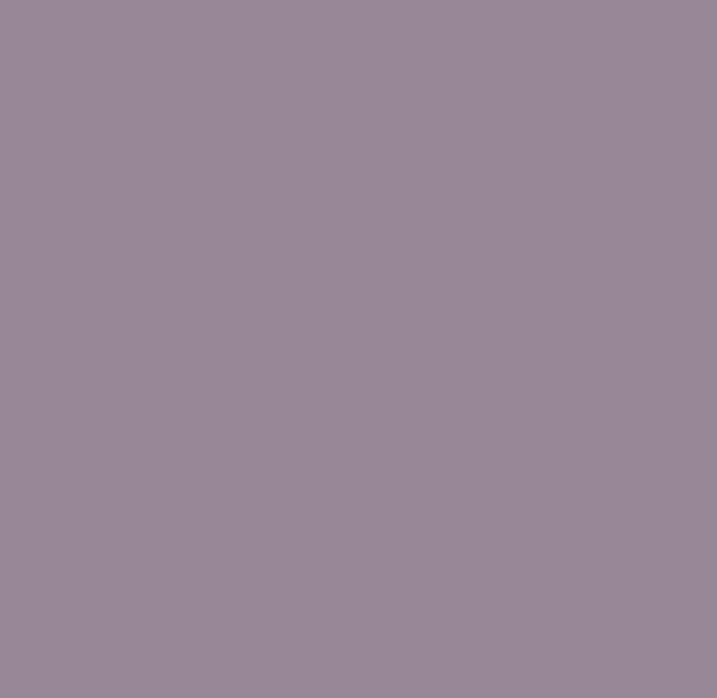
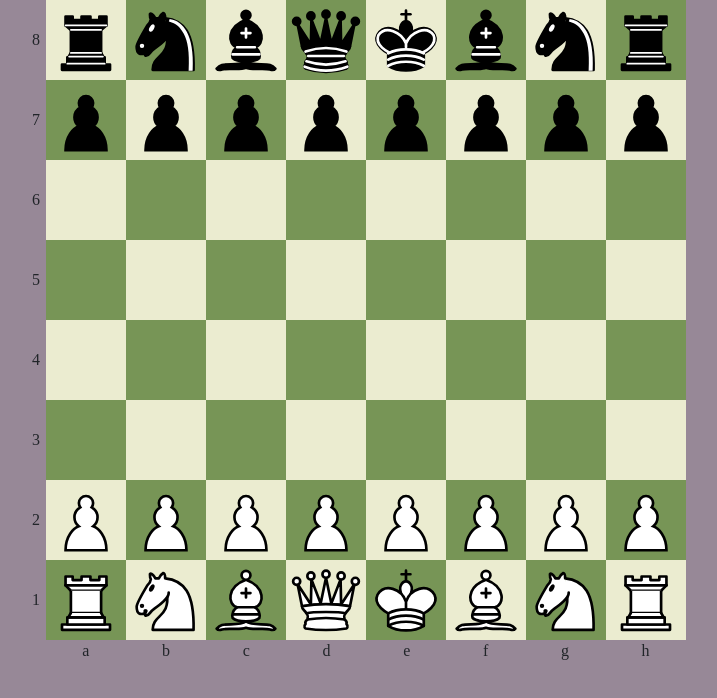
Before and after one commit to vewe7/ChessApp, a React (Vite) app in the folder client/: page /game/1 in a window 1280 px wide. Before the commit this address had no page. Shown: the top 698 px of the page, without its empty margins (284-1001 px from the left). Built offline with nearby package versions, Linux system fonts and the light colour scheme.

Commit message:
Change frontend board to update based on socket listeners

```diff
--- a/client/src/App.jsx
+++ b/client/src/App.jsx
@@ -13,11 +13,11 @@ import { socket } from "./socket.js"
 
 function App() {
 
-  useEffect(() => {
+  useEffect(() => { // useEffect RUNS TWICE IN DEV ENVIRONMENT
 
     // Cleanup on component unmount
     return () => {
-      socket.disconnect();
+      // socket.disconnect();
     };
   }, []); // Empty array means this effect runs only once on mount
 
@@ -29,10 +29,10 @@ function App() {
           <Route exact path="/" element={<PrivateRoute />}>
             <Route exact path="/" element={<Home/>} />
           </Route>
-          <Route exact path="/login" element={<Login/>} />
-          <Route exact path="/game" element={<Game />} />
-          <Route exact path="/register" element={<Register />} />
-          <Route exact path="/profile" element={<Profile />} />
+          <Route path="/login" element={<Login/>} />
+          <Route path="/game/:matchId" element={<Game />} />
+          <Route path="/register" element={<Register />} />
+          <Route path="/profile" element={<Profile />} />
         </Routes>
       </BrowserRouter>
     </div>
--- a/client/src/Board/Board.jsx
+++ b/client/src/Board/Board.jsx
@@ -1,8 +1,9 @@
 import Pieces from './Pieces'
 import './Board.css'
 import '../constants.css'
+import { useEffect } from 'react';
 
-function Board() {
+function Board({matchId}) {
     const files = ['a', 'b', 'c', 'd', 'e', 'f', 'g', 'h'];
     const ranks = [8, 7, 6, 5, 4, 3, 2, 1];
 
@@ -15,7 +16,7 @@ function Board() {
     return (
         <div className='board'>
             <div className='squares'>{board}</div>
-            <Pieces/>
+            <Pieces matchId={matchId}/>
         </div>
     )
 }
--- a/client/src/Board/Pieces.jsx
+++ b/client/src/Board/Pieces.jsx
@@ -1,12 +1,50 @@
-import './Pieces.css'
-import Piece from './Piece'
-import { initialPosition, makeNewPosition } from './Position'
-import { useState } from 'react'
-import { useRef  } from 'react'
+import "./Pieces.css"
+import Piece from "./Piece"
+import { initialPosition, makeNewPosition } from "./Position"
+import { useState, useRef, useEffect } from "react";
 
-function Pieces() {
+import { socket } from "../socket.js";
+
+function Pieces({matchId}) {
     const ref = useRef();
     const [currentPosition, setPosition] = useState(initialPosition());
+    let queuePosition = initialPosition();
+
+    function convertFile(f) {
+        return (f.charCodeAt(0) - 'a'.charCodeAt(0));
+    }
+
+    function convertRank(r) {
+        return (8 - r);
+    }
+
+    useEffect(() => {
+        socket.removeAllListeners("validMove");
+        socket.removeAllListeners("moveError");
+
+        socket.on("validMove", (move, newStatus) => {
+            window.console.log("Move received from backend:");
+            window.console.log(move);
+
+            const file = move.from[0], rank = move.from[1];
+            const newFile = move.to[0], newRank = move.to[1];
+            const type = currentPosition[convertRank(rank)][convertFile(file)];
+
+            window.console.log("Moving " + type + " to " + newFile + newRank);
+
+            const nextPosition = makeNewPosition(currentPosition, type, file, rank, newFile, newRank);
+            setPosition(nextPosition);
+        });
+
+        socket.on("moveError", (error) => {
+            window.console.log("Got move error event: " + error);
+        });
+    }, [currentPosition]);
+
+    function sendMove(from, to) {
+        window.console.log("Pieces sending move with matchId: " + matchId);
+        socket.emit("makeMove", matchId, {from: from, to: to});
+    }
 
     function dropSquare(e) {
         // Get and initialize x-pos of left side, and y-pos of bottom side of board
@@ -25,15 +63,17 @@ function Pieces() {
         return {newFile, newRank};
     }
 
-    function onDrop(e) {
-        const [type, file, rank] = e.dataTransfer.getData('text').split('-');
+    async function onDrop(e) {
+        const [type, file, rank] = e.dataTransfer.getData("text").split("-");
         const {newFile, newRank} = dropSquare(e);
 
         // Make a new position, only changing the position of the piece that was moved
+        /*
         const nextPosition = makeNewPosition(currentPosition, type, file, rank, newFile, newRank);
+        setPosition(nextPosition);*/
 
-        // Make the new position the current one
-        setPosition(nextPosition);
+        // Send to backend
+        sendMove(file + rank, newFile + newRank);
     }
 
     function onDragOver(e) {
@@ -43,13 +83,13 @@ function Pieces() {
     let pieces = (
         currentPosition.map((rank, r) =>
             rank.map((file, f) => {
-                if (currentPosition[r][f] !== '') return <Piece key={f+r} type={currentPosition[r][f]} rank={8-r} file={f}/>;
+                if (currentPosition[r][f] !== "") return <Piece key={f+r} type={currentPosition[r][f]} rank={8-r} file={f}/>;
                 else return null;
             })
         )
     );
 
-    return <div ref = {ref} onDrop={onDrop} onDragOver={onDragOver} className='pieces'>{pieces}</div>
+    return <div ref = {ref} onDrop={onDrop} onDragOver={onDragOver} className="pieces">{pieces}</div>
 }
 
 export default Pieces;
--- a/client/src/Game.jsx
+++ b/client/src/Game.jsx
@@ -1,19 +1,32 @@
-import React, { useState } from "react";
+import React, { useEffect, useState } from "react";
 import "./App.css";
+import './Game.css'
+import { useParams } from "react-router-dom";
+import { socket } from "./socket.js";
 
-import './Game.css'
 import Files from './Border/Files'
 import Ranks from './Border/Ranks'
 import Board from './Board/Board'
 
+const ranks = [8, 7, 6, 5, 4, 3, 2, 1];
+const files = ['a', 'b', 'c', 'd', 'e', 'f', 'g', 'h'];
+
 function Game() {
-    const ranks = [8, 7, 6, 5, 4, 3, 2, 1];
-    const files = ['a', 'b', 'c', 'd', 'e', 'f', 'g', 'h'];
+    const { matchId } = useParams();
+
+    useEffect(() => {
+        window.console.log("game started with matchId: " + matchId);
+
+        // Cleanup
+        return () => {
+            // socket.emit("leaveMatchRoom", matchId);
+        };
+    }, []);
 
     return (
-        <div className='game'>
+        <div className="game">
             <Ranks ranks={ranks}/>
-            <Board/>
+            <Board matchId={matchId}/>
             <Files files={files}/>
         </div>
     )
--- a/client/src/Invite.jsx
+++ b/client/src/Invite.jsx
@@ -14,6 +14,10 @@ const Invite = () => {
     const navigate = useNavigate();
 
     useEffect(() => {
+        socket.removeAllListeners("inviteAsk");
+        socket.removeAllListeners("invite");
+        socket.removeAllListeners("startMatch");
+
         socket.on("inviteAsk", (username, incomingInviteId) => {
             // window.console.log(`invite from username '${username}' | invite id ${inviteId}`);
             setInviteId(incomingInviteId);
@@ -25,9 +29,9 @@ const Invite = () => {
 
         socket.on("startMatch", (matchId, color) => {
             window.console.log(`Match started with id ${matchId} as ${color}`);
-            navigate("/game");
+            socket.emit("joinMatchRoom", matchId);
+            navigate(`/game/${matchId}`);
         });
-
 
         socket.emit('joinInvite');
         return () => {
@@ -44,7 +48,6 @@ const Invite = () => {
 
     function acceptInvite() {
         socket.emit("inviteAnswer", "accept", inviteId);
-        navigate("/game");
     }
 
     //(BUG)Currently Both of the buttons that use these cause the page to refresh
```
